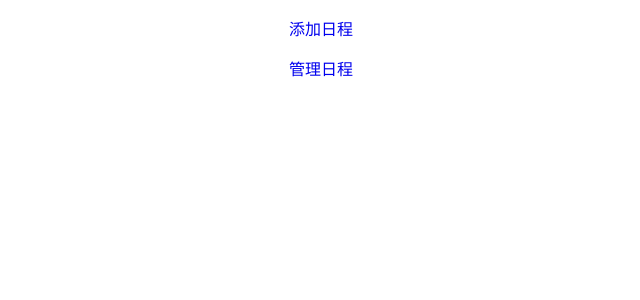
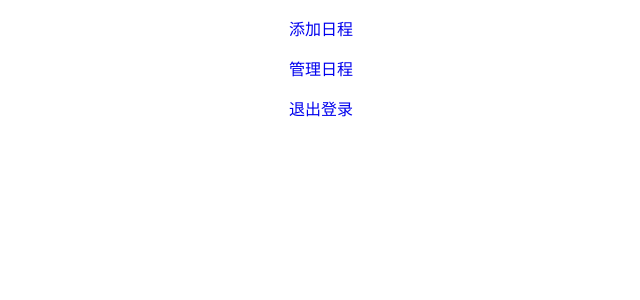
Before and after one commit to yubang/notes, a Flask app: page /notes/manageUi in a window 1280 px wide. Shown: the top 300 px of the page, without its empty margins (319-959 px from the left). Run offline with Flask 2, Linux system fonts and the light colour scheme; the visitor is signed in with stand-in values (Sample User, id 1).

Commit message:
修正注册出错问题

```diff
--- a/config.py
+++ b/config.py
@@ -7,3 +7,4 @@ MYSQL_PASSWORD = "root"
 MYSQL_DB = "notes"
 
 secret_key = "123"
+DEBUG = True
--- a/notes/app.py
+++ b/notes/app.py
@@ -99,6 +99,7 @@ def account(requestType):
             dbSession.add(dao)
             try:
                 dbSession.commit()
+                session['uid']=dao.id
                 result=True
             except:
                 dbSession.rollback()
@@ -107,7 +108,6 @@ def account(requestType):
             dbSession.close()
 
             if result :
-                session['uid']=dao.id
                 return redirect(url_for("notes.index"))
             else:
                 return redirect(u"/notes/account/register?error=用户名已经被注册")
--- a/notes/models.py
+++ b/notes/models.py
@@ -11,7 +11,7 @@ from sqlalchemy.orm import mapper,sessionmaker
 import config
 import time
 
-db = create_engine("mysql://%s:%s@%s:%d/%s?charset=UTF8"%(config.MYSQL_USER,config.MYSQL_PASSWORD,config.MYSQL_HOST,config.MYSQL_PORT,config.MYSQL_DB),echo=True)
+db = create_engine("mysql://%s:%s@%s:%d/%s?charset=UTF8"%(config.MYSQL_USER,config.MYSQL_PASSWORD,config.MYSQL_HOST,config.MYSQL_PORT,config.MYSQL_DB),echo=config.DEBUG)
 
 accountTable = Table('notes_account',MetaData(db),
     Column('id',Integer,primary_key=True),
--- a/templates/notes/manageUi.html
+++ b/templates/notes/manageUi.html
@@ -16,5 +16,9 @@
             <a href="{{ url_for('notes.notesManager') }}">管理日程</a>
         </p>
 
+        <p align="center">
+            <a href="{{ url_for('notes.exitAccount') }}">退出登录</a>
+        </p>
+
     </body>
 </html>
```
